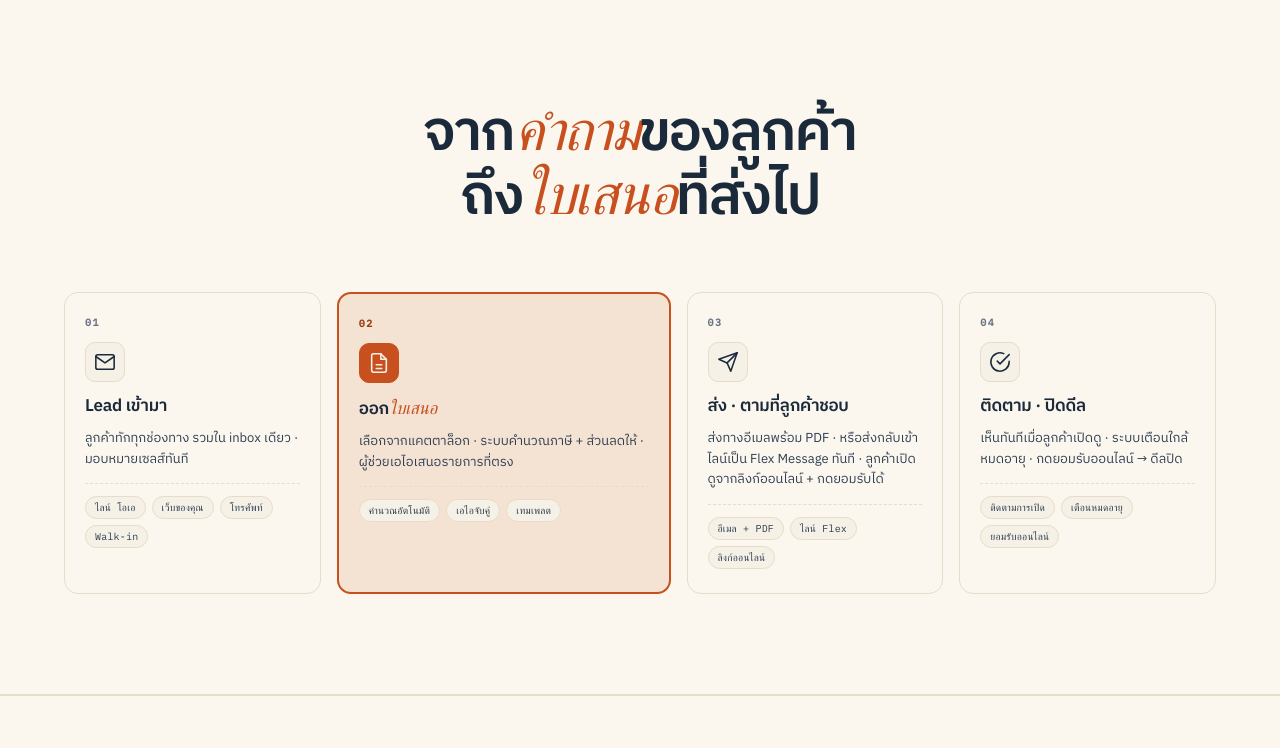
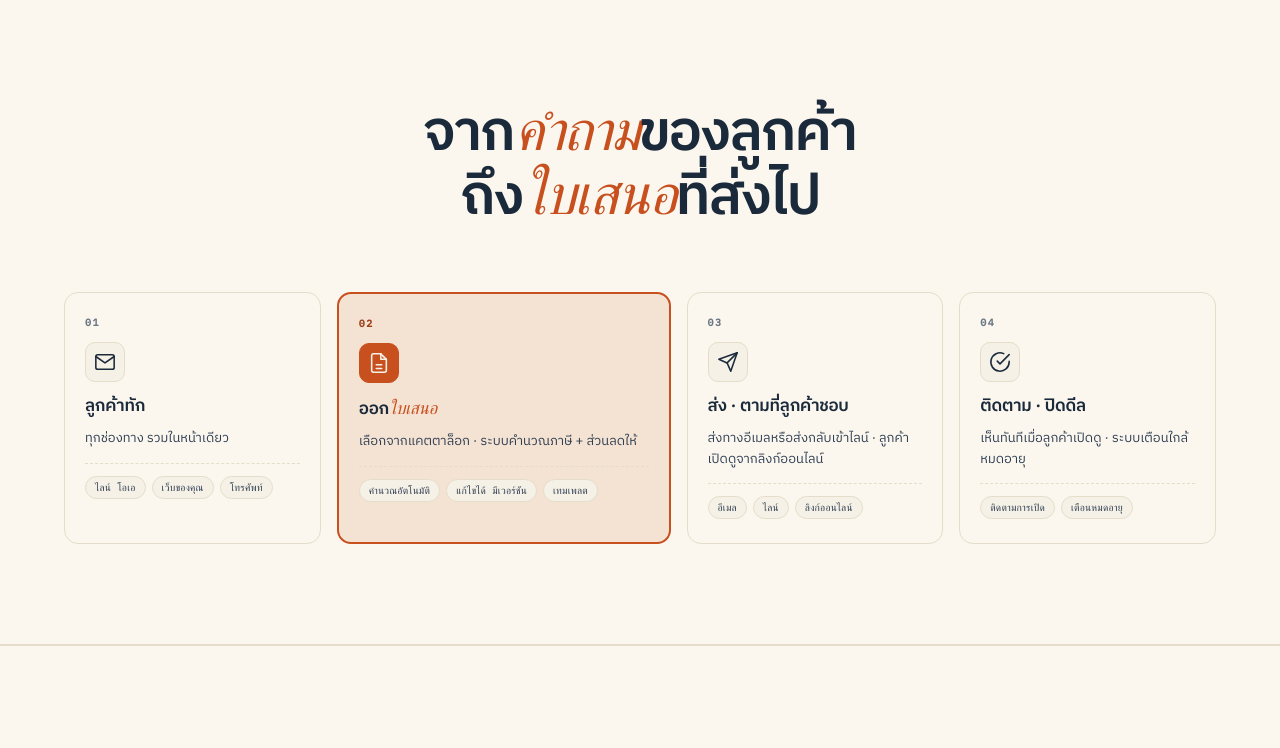
Before and after one commit to n-chatchai/salesdee, a Django app: template templates/core/landing.html in a window 1280 px wide. Shown: the part 1540-2288 px from the top of the page. Run offline with Django 5.2, Linux system fonts and the light colour scheme; the template is opened without the code that fills it, so the values that code supplies are empty.

Commit message:
homepage update

```diff
--- a/templates/core/landing.html
+++ b/templates/core/landing.html
@@ -2693,7 +2693,7 @@
               <span class="yellow"></span>
               <span class="green"></span>
             </div>
-            <span class="url">wandeedee.salesdee.com/inbox</span>
+            <span class="url">salesdee.com/inbox</span>
           </div>
           <div class="app-mock-body">
             <div class="mock-chat">
@@ -2807,13 +2807,12 @@
             <polyline points="22,6 12,13 2,6"/>
           </svg>
         </div>
-        <h3>Lead เข้ามา</h3>
-        <p>ลูกค้าทักทุกช่องทาง รวมใน inbox เดียว · มอบหมายเซลส์ทันที</p>
+        <h3>ลูกค้าทัก</h3>
+        <p>ทุกช่องทาง รวมในหน้าเดียว</p>
         <div class="wf-detail">
           <span class="ch-pill">ไลน์ โอเอ</span>
           <span class="ch-pill">เว็บของคุณ</span>
           <span class="ch-pill">โทรศัพท์</span>
-          <span class="ch-pill">Walk-in</span>
         </div>
       </div>
 
@@ -2828,10 +2827,10 @@
           </svg>
         </div>
         <h3>ออก<em>ใบเสนอ</em></h3>
-        <p>เลือกจากแคตตาล็อก · ระบบคำนวณภาษี + ส่วนลดให้ · ผู้ช่วยเอไอเสนอรายการที่ตรง</p>
+        <p>เลือกจากแคตตาล็อก · ระบบคำนวณภาษี + ส่วนลดให้</p>
         <div class="wf-detail">
           <span class="ch-pill">คำนวณอัตโนมัติ</span>
-          <span class="ch-pill">เอไอจับคู่</span>
+          <span class="ch-pill">แก้ไขได้ มีเวอร์ชัน</span>
           <span class="ch-pill">เทมเพลต</span>
         </div>
       </div>
@@ -2845,10 +2844,10 @@
           </svg>
         </div>
         <h3>ส่ง · ตามที่ลูกค้าชอบ</h3>
-        <p>ส่งทางอีเมลพร้อม PDF · หรือส่งกลับเข้าไลน์เป็น Flex Message ทันที · ลูกค้าเปิดดูจากลิงก์ออนไลน์ + กดยอมรับได้</p>
+        <p>ส่งทางอีเมลหรือส่งกลับเข้าไลน์ · ลูกค้าเปิดดูจากลิงก์ออนไลน์</p>
         <div class="wf-detail">
-          <span class="ch-pill">อีเมล + PDF</span>
-          <span class="ch-pill">ไลน์ Flex</span>
+          <span class="ch-pill">อีเมล</span>
+          <span class="ch-pill">ไลน์</span>
           <span class="ch-pill">ลิงก์ออนไลน์</span>
         </div>
       </div>
@@ -2862,11 +2861,10 @@
           </svg>
         </div>
         <h3>ติดตาม · ปิดดีล</h3>
-        <p>เห็นทันทีเมื่อลูกค้าเปิดดู · ระบบเตือนใกล้หมดอายุ · กดยอมรับออนไลน์ → ดีลปิด</p>
+        <p>เห็นทันทีเมื่อลูกค้าเปิดดู · ระบบเตือนใกล้หมดอายุ</p>
         <div class="wf-detail">
           <span class="ch-pill">ติดตามการเปิด</span>
           <span class="ch-pill">เตือนหมดอายุ</span>
-          <span class="ch-pill">ยอมรับออนไลน์</span>
         </div>
       </div>
 
@@ -3202,11 +3200,7 @@
 
       <div class="footer-brand">
         <span class="wm"><span class="sales">sales</span><span class="dee">dee</span><span class="dot"></span><span class="tld">com</span></span>
-        <p class="tagline">Quote builder + CRM สำหรับ SME ไทย · ออกใบเสนอราคาง่ายและถูกต้อง · ทุก lead · ทุก ช่องทาง</p>
-        <div class="badges">
-          <span class="footer-badge">PDPA Compliant</span>
-          <span class="footer-badge">Made in Thailand</span>
-        </div>
+        <p class="tagline">ออกใบเสนอราคาง่ายและถูกต้อง · ทุก ช่องทาง</p>
       </div>
 
       <div class="footer-col">
@@ -3231,7 +3225,6 @@
     <div class="footer-bottom">
       <div>© 2569 salesdee.com</div>
       <div class="footer-legal">
-        <span class="muted">PDPA · เก็บข้อมูลในไทย/อาเซียน</span>
       </div>
     </div>
 
```
